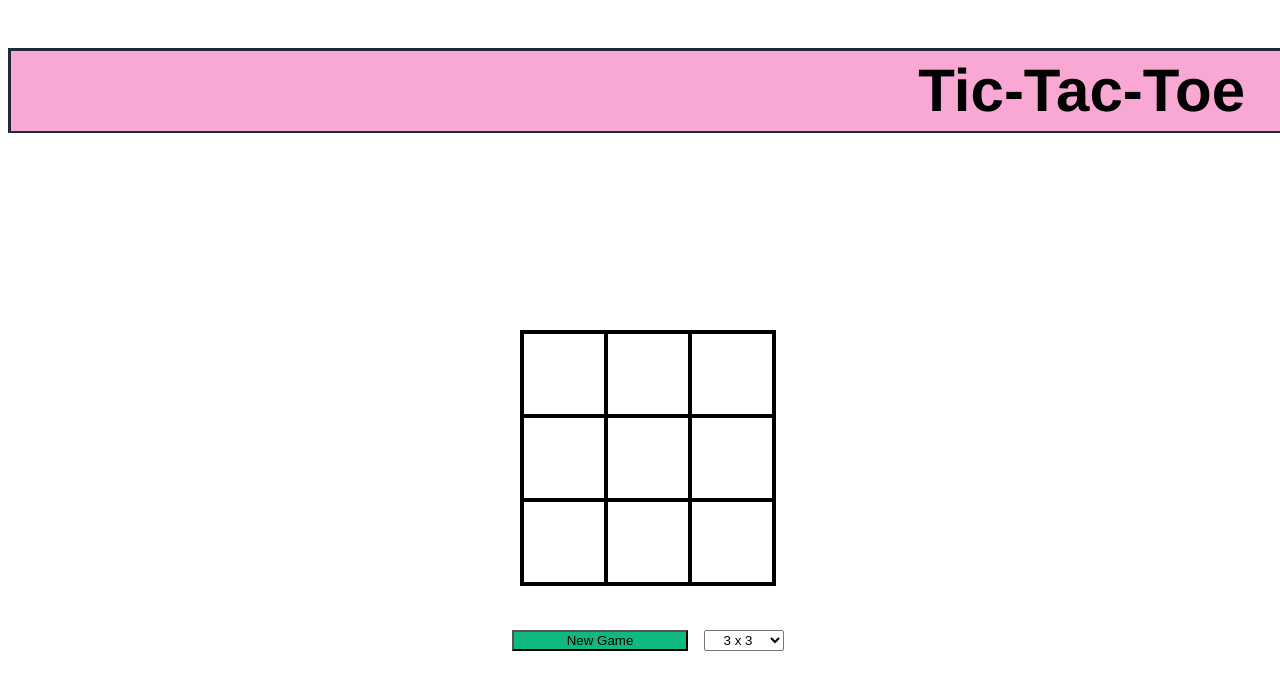
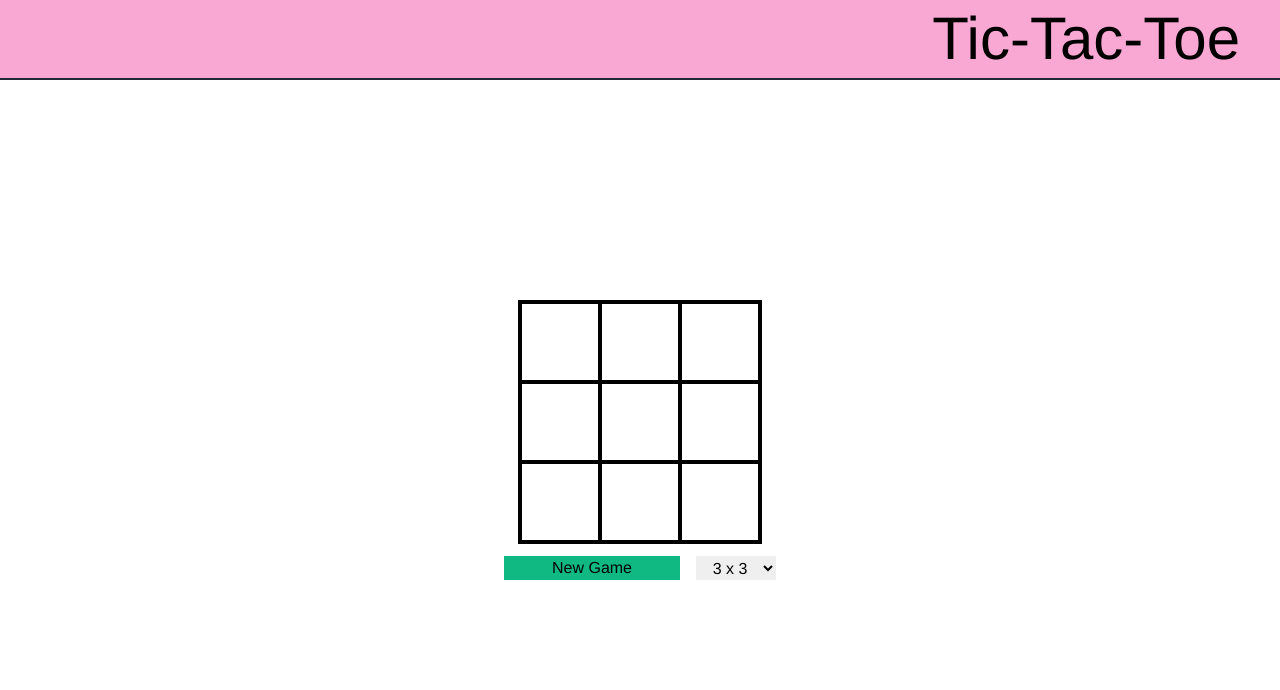
Before and after one commit to Wiegand92/tic-tac-toe, a React app: page / in a window 1280 px wide. Shown: the top 690 px of the page. Built offline with nearby package versions, Linux system fonts and the light colour scheme.

Commit message:
fix stylesheet load and width

```diff
--- a/index.html
+++ b/index.html
@@ -4,11 +4,11 @@
   <meta charset="UTF-8">
   <meta http-equiv="X-UA-Compatible" content="IE=edge">
   <meta name="viewport" content="width=device-width, initial-scale=1.0">
-  <link rel="stylesheet" src="/scripts/style.css" />
+  <link rel="stylesheet" href="scripts/style.css" />
   <title>My App</title>
 </head>
 <body>
   <div id="app"></div>
 </body>
-<script src='/scripts/index.js'></script>
+<script src='./scripts/index.js'></script>
 </html>
--- a/scripts/style.css
+++ b/scripts/style.css
@@ -606,6 +606,10 @@ video {
   align-items: center;
 }
 
+.flex-1 {
+  flex: 1 1 0%;
+}
+
 .h-20 {
   height: 5rem;
 }
@@ -795,6 +799,7 @@ button:disabled{
   justify-content:center;
   place-content:center;
   flex:1 1 0%;
+  min-width:100%;
   text-align:center
 }
 
--- a/src/styles/components/_board.scss
+++ b/src/styles/components/_board.scss
@@ -1,6 +1,6 @@
 .container{
   @apply flex flex-col place-content-center;
-  @apply text-center flex-1;
+  @apply text-center flex-1 min-w-full;
 
   .board{
     @apply max-w-min mx-auto;
```
Also changed, not shown: 1 other file (tests, documents, lock files or other folders).
